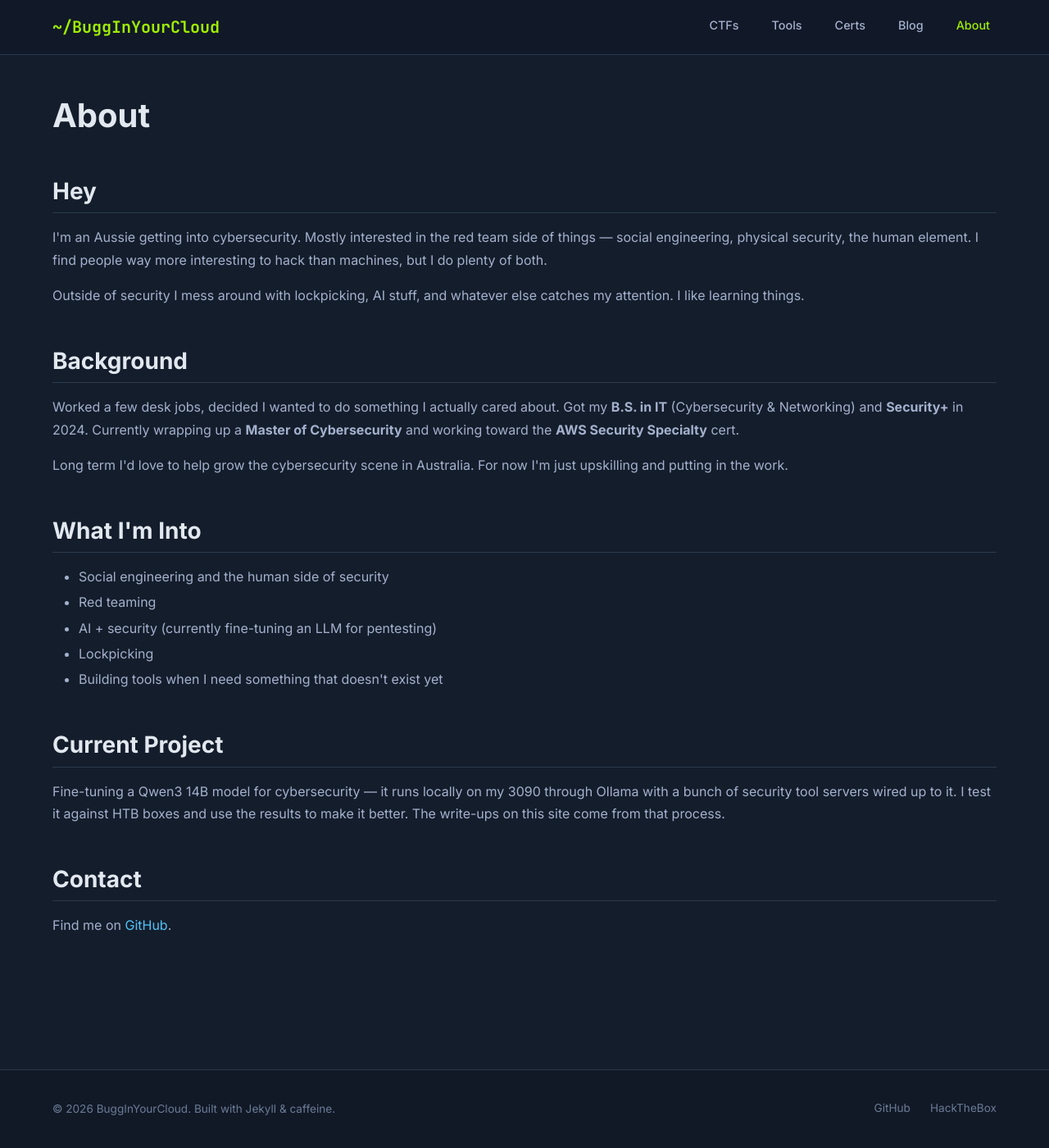
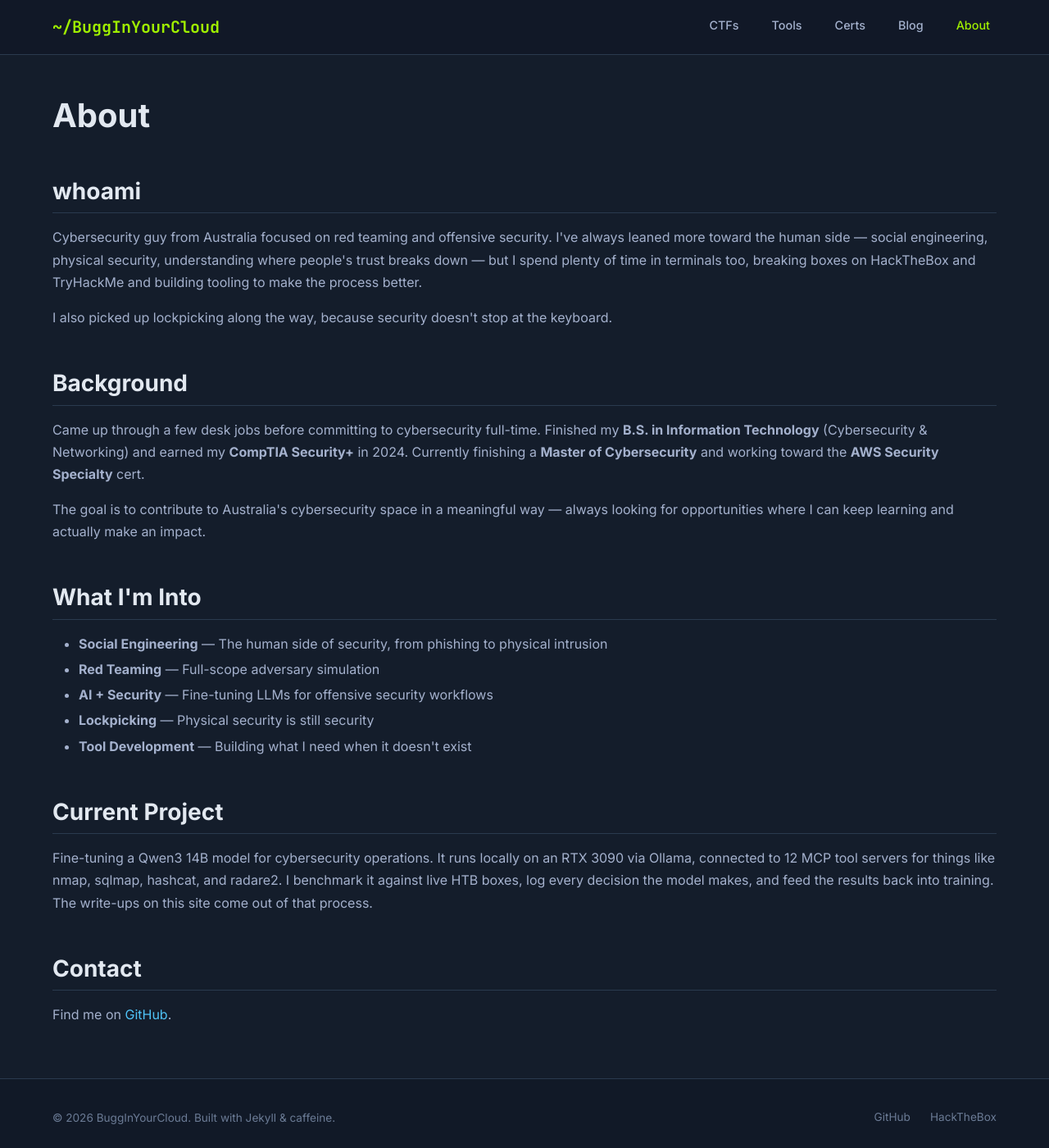
Before and after one commit to BuggInYourCloud/BuggInYourCloud.github.io, a Jekyll site: the page built from pages/about.html, in a window 1280 px wide and 1400 px high. Shown: the whole window at 82% size. Built offline with Jekyll 4.4.1, drawn with Linux system fonts in a browser that asks for light colours.

Commit message:
Rewrite About page — balance between confident and approachable
Co-Authored-By: Claude Opus 4.6 <noreply@anthropic.com>

```diff
--- a/pages/about.html
+++ b/pages/about.html
@@ -5,27 +5,27 @@ permalink: /about/
 ---
 
 <div class="writeup-content">
-  <h2>Hey</h2>
-  <p>I'm an Aussie getting into cybersecurity. Mostly interested in the red team side of things — social engineering, physical security, the human element. I find people way more interesting to hack than machines, but I do plenty of both.</p>
+  <h2>whoami</h2>
+  <p>Cybersecurity guy from Australia focused on red teaming and offensive security. I've always leaned more toward the human side — social engineering, physical security, understanding where people's trust breaks down — but I spend plenty of time in terminals too, breaking boxes on HackTheBox and TryHackMe and building tooling to make the process better.</p>
 
-  <p>Outside of security I mess around with lockpicking, AI stuff, and whatever else catches my attention. I like learning things.</p>
+  <p>I also picked up lockpicking along the way, because security doesn't stop at the keyboard.</p>
 
   <h2>Background</h2>
-  <p>Worked a few desk jobs, decided I wanted to do something I actually cared about. Got my <strong>B.S. in IT</strong> (Cybersecurity & Networking) and <strong>Security+</strong> in 2024. Currently wrapping up a <strong>Master of Cybersecurity</strong> and working toward the <strong>AWS Security Specialty</strong> cert.</p>
+  <p>Came up through a few desk jobs before committing to cybersecurity full-time. Finished my <strong>B.S. in Information Technology</strong> (Cybersecurity & Networking) and earned my <strong>CompTIA Security+</strong> in 2024. Currently finishing a <strong>Master of Cybersecurity</strong> and working toward the <strong>AWS Security Specialty</strong> cert.</p>
 
-  <p>Long term I'd love to help grow the cybersecurity scene in Australia. For now I'm just upskilling and putting in the work.</p>
+  <p>The goal is to contribute to Australia's cybersecurity space in a meaningful way — always looking for opportunities where I can keep learning and actually make an impact.</p>
 
   <h2>What I'm Into</h2>
   <ul>
-    <li>Social engineering and the human side of security</li>
-    <li>Red teaming</li>
-    <li>AI + security (currently fine-tuning an LLM for pentesting)</li>
-    <li>Lockpicking</li>
-    <li>Building tools when I need something that doesn't exist yet</li>
+    <li><strong>Social Engineering</strong> — The human side of security, from phishing to physical intrusion</li>
+    <li><strong>Red Teaming</strong> — Full-scope adversary simulation</li>
+    <li><strong>AI + Security</strong> — Fine-tuning LLMs for offensive security workflows</li>
+    <li><strong>Lockpicking</strong> — Physical security is still security</li>
+    <li><strong>Tool Development</strong> — Building what I need when it doesn't exist</li>
   </ul>
 
   <h2>Current Project</h2>
-  <p>Fine-tuning a Qwen3 14B model for cybersecurity — it runs locally on my 3090 through Ollama with a bunch of security tool servers wired up to it. I test it against HTB boxes and use the results to make it better. The write-ups on this site come from that process.</p>
+  <p>Fine-tuning a Qwen3 14B model for cybersecurity operations. It runs locally on an RTX 3090 via Ollama, connected to 12 MCP tool servers for things like nmap, sqlmap, hashcat, and radare2. I benchmark it against live HTB boxes, log every decision the model makes, and feed the results back into training. The write-ups on this site come out of that process.</p>
 
   <h2>Contact</h2>
   <p>Find me on <a href="https://github.com/BuggInYourCloud">GitHub</a>.</p>
```
